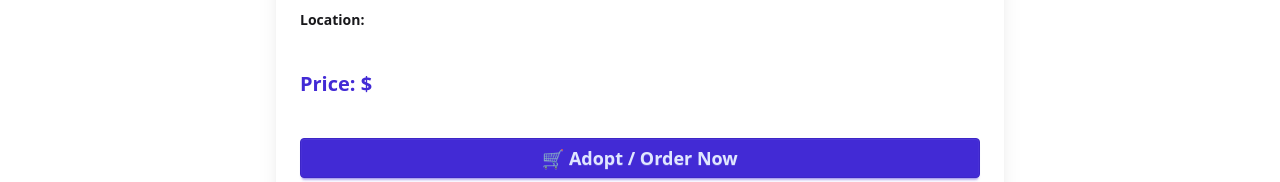
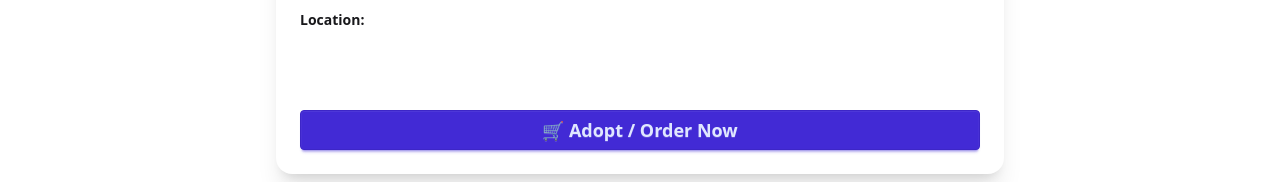
Before and after one commit to shihabsumon585/-PawMart-Client, a React (Vite) app: page /listing-details/1 in a window 1280 px wide. Shown: the part 525-707 px from the top of the page. Built offline with nearby package versions, Linux system fonts and the light colour scheme; no server answers; sample sign-in values are in the browser's storage.

Commit message:
Details page error solve

```diff
--- a/src/components/ListingDetails.jsx
+++ b/src/components/ListingDetails.jsx
@@ -18,13 +18,13 @@ const ListingDetails = ({ listing, setIsModalOpen }) => {
                     </h2>
 
                     <p><span className="font-bold">Category:</span> {listing?.category}</p>
-                    <p><span className="font-bold">Owner Email:</span> {listing?.ownerEmail}</p>
+                    <p><span className="font-bold">Owner Email:</span> {listing?.email}</p>
                     <p><span className="font-bold">Location:</span> {listing?.location}</p>
 
                     <p className="leading-7">{listing?.description}</p>
 
                     <p className="text-xl font-bold text-primary">
-                        Price: ${listing?.price}
+                        { listing?.price && `Price: ${listing?.price}`}
                     </p>
 
                     <div className="mt-5">
```
Also changed, not shown: src/components/OrderModal.jsx (+13 -0 lines).
